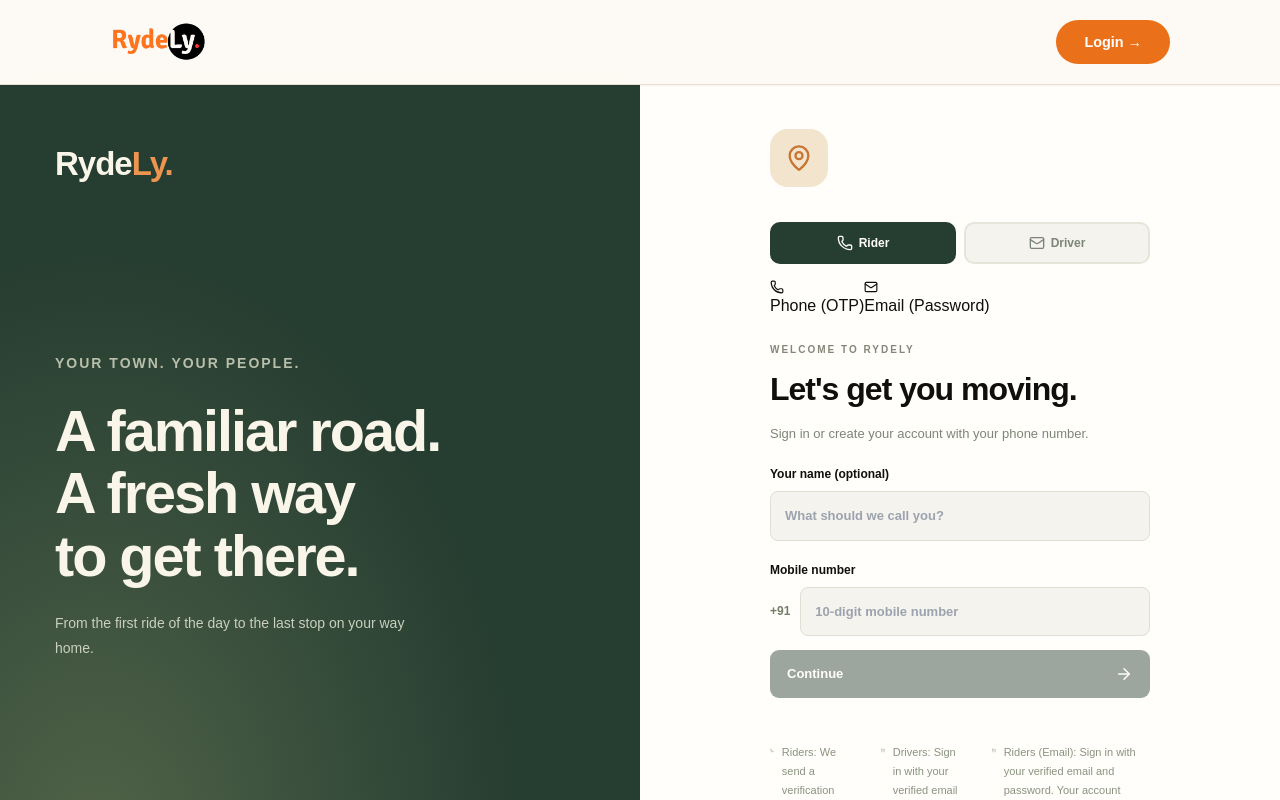
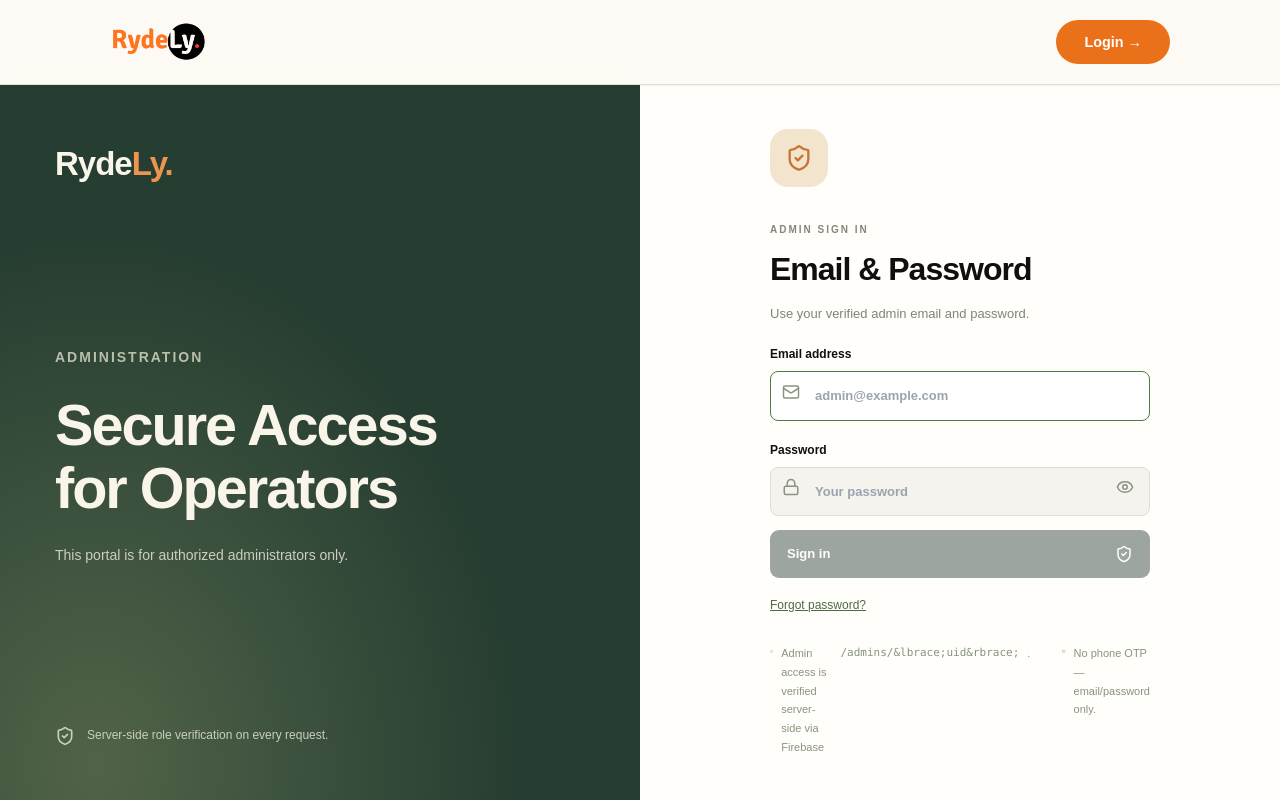
Before and after one commit to adithmv/RydeLy, a React (Vite) app in the folder frontend/: page /admin in a window 1280 px wide. Before the commit this address led to /login. Shown: the top 800 px of the page. Built offline with nearby package versions, Linux system fonts and the light colour scheme; no server answers.

Commit message:
login changing

```diff
--- a/frontend/src/App.tsx
+++ b/frontend/src/App.tsx
@@ -10,6 +10,7 @@
 
 import LandingPage from "@/pages/LandingPage";
 import LoginPage from "@/pages/LoginPage";
+import AdminLoginPage from "@/pages/AdminLoginPage";
 import HomePage from "@/pages/HomePage";
 import DriverListingPage from "@/pages/DriverListingPage";
 import DriverRegistrationPage from "@/pages/DriverRegistrationPage";
@@ -28,6 +29,7 @@
   const { pathname } = useLocation();
   const hideFooter =
     pathname === "/admin" ||
+    pathname === "/admin/dashboard" ||
     pathname === "/home" ||
     pathname === "/driver/portal";
 
@@ -50,6 +52,16 @@
         <Route
           path="/register"
           element={<DriverRegistrationPage />}
+        />
+
+        {/* Admin login — hidden route, no nav links */}
+        <Route
+          path="/admin"
+          element={
+            <ProtectedRoute redirectIfAuth>
+              <AdminLoginPage />
+            </ProtectedRoute>
+          }
         />
 
         {/* Commuter routes — must be logged in */}
@@ -86,9 +98,9 @@
             </ProtectedRoute>
           }
         />
-        {/* Admin routes — must be logged in AND admin */}
+        {/* Admin dashboard — must be logged in AND admin */}
         <Route
-          path="/admin"
+          path="/admin/dashboard"
           element={
             <ProtectedRoute requireAuth requireAdmin>
               <Suspense
--- a/frontend/src/components/ProtectedRoute.tsx
+++ b/frontend/src/components/ProtectedRoute.tsx
@@ -22,7 +22,7 @@
 
   // Already logged in trying to visit /login or /register
   if (redirectIfAuth && isLoggedIn) {
-    if (isAdmin) return <Navigate to="/admin" replace />;
+    if (isAdmin) return <Navigate to="/admin/dashboard" replace />;
     if (isDriver) return <Navigate to="/driver/portal" replace />;
     return <Navigate to="/home" replace />;
   }
--- /dev/null
+++ b/frontend/src/pages/AdminLoginPage.tsx
@@ -0,0 +1,199 @@
+import { useState } from "react";
+import { useNavigate } from "react-router-dom";
+import { Mail, Lock, Eye, EyeOff, ShieldCheck, AlertCircle } from "lucide-react";
+import { getFirebaseAuth } from "@/lib/firebase";
+import { loginToken } from "@/lib/live";
+import { request } from "@/lib/http";
+import { useApp } from "@/context/app-state";
+import "./live.css";
+
+export default function AdminLoginPage() {
+  const navigate = useNavigate();
+  const { refreshSession } = useApp();
+
+  const [email, setEmail] = useState("");
+  const [password, setPassword] = useState("");
+  const [showPassword, setShowPassword] = useState(false);
+  const [error, setError] = useState("");
+  const [busy, setBusy] = useState(false);
+  const [forgot, setForgot] = useState(false);
+  const [forgotEmail, setForgotEmail] = useState("");
+
+  const handleLogin = async (e: React.FormEvent) => {
+    e.preventDefault();
+    setBusy(true);
+    setError("");
+    try {
+      const auth = getFirebaseAuth();
+      const result = await import("firebase/auth").then(m => m.signInWithEmailAndPassword(auth, email.trim(), password));
+      if (!result.user.emailVerified) {
+        setError("Please verify your email before signing in.");
+        await import("firebase/auth").then(m => m.signOut(auth));
+        return;
+      }
+      await loginToken(await result.user.getIdToken());
+      await import("firebase/auth").then(m => m.signOut(auth));
+      const loggedInUser = await refreshSession();
+      if (!loggedInUser) throw new Error("Your session could not be established. Please retry.");
+      // Admin login: only allow if role is admin
+      if (loggedInUser.role !== "admin") {
+        setError("Admin access required. This account does not have admin privileges.");
+        await request("/auth/logout", { method: "POST" });
+        return;
+      }
+      navigate("/admin/dashboard", { replace: true });
+    } catch (err: unknown) {
+      const message = err instanceof Error ? err.message : "Sign in failed";
+      if (message.includes("auth/user-not-found") || message.includes("auth/wrong-password") || message.includes("auth/invalid-credential")) {
+        setError("Invalid email or password");
+      } else {
+        setError(message);
+      }
+    } finally {
+      setBusy(false);
+    }
+  };
+
+  const handleForgotPassword = async (e: React.FormEvent) => {
+    e.preventDefault();
+    setBusy(true);
+    setError("");
+    try {
+      const auth = getFirebaseAuth();
+      await import("firebase/auth").then(m => m.sendPasswordResetEmail(auth, forgotEmail.trim()));
+      setError("Password reset email sent. Check your inbox.");
+      setForgot(false);
+      setForgotEmail("");
+    } catch (err) {
+      setError(err instanceof Error ? err.message : "Could not send reset email");
+    } finally {
+      setBusy(false);
+    }
+  };
+
+  return (
+    <main className="live-login">
+      <section className="login-story">
+        <span className="login-wordmark">
+          Ryde<span>Ly.</span>
+        </span>
+        <div>
+          <p className="live-eyebrow">ADMINISTRATION</p>
+          <h1>
+            Secure Access
+            <br />for Operators
+          </h1>
+          <p>
+            This portal is for authorized administrators only.
+          </p>
+        </div>
+        <p>
+          <ShieldCheck size={20} /> Server-side role verification on every request.
+        </p>
+      </section>
+      <section className="login-form-panel">
+        <div className="login-form-wrap">
+          <span className="login-icon">
+            <ShieldCheck size={28} />
+          </span>
+
+          <p className="live-eyebrow">ADMIN SIGN IN</p>
+          <h2>{forgot ? "Reset Password" : "Email & Password"}</h2>
+          <p className="live-muted">
+            {forgot
+              ? "Enter your admin email to receive a password reset link."
+              : "Use your verified admin email and password."}
+          </p>
+
+          {!forgot && (
+            <form onSubmit={handleLogin}>
+              <label>
+                Email address
+                <div className="input-with-icon">
+                  <Mail size={18} />
+                  <input
+                    type="email"
+                    value={email}
+                    onChange={(e) => setEmail(e.target.value)}
+                    autoComplete="email"
+                    placeholder="admin@example.com"
+                    required
+                    disabled={busy}
+                    autoFocus
+                  />
+                </div>
+              </label>
+              <label>
+                Password
+                <div className="input-with-icon">
+                  <Lock size={18} />
+                  <input
+                    type={showPassword ? "text" : "password"}
+                    value={password}
+                    onChange={(e) => setPassword(e.target.value)}
+                    autoComplete="current-password"
+                    placeholder="Your password"
+                    required
+                    disabled={busy}
+                  />
+                  <button
+                    type="button"
+                    onClick={() => setShowPassword(!showPassword)}
+                    className="toggle-password"
+                    aria-label={showPassword ? "Hide password" : "Show password"}
+                  >
+                    {showPassword ? <EyeOff size={18} /> : <Eye size={18} />}
+                  </button>
+                </div>
+              </label>
+              <button className="live-primary" disabled={busy || !email || !password}>
+                {busy ? "Signing in…" : "Sign in"} <ShieldCheck size={18} />
+              </button>
+              <button type="button" className="live-link" disabled={busy} onClick={() => { setForgot(true); setError(""); }}>
+                Forgot password?
+              </button>
+            </form>
+          )}
+
+          {forgot && (
+            <form onSubmit={handleForgotPassword}>
+              <label>
+                Email address
+                <div className="input-with-icon">
+                  <Mail size={18} />
+                  <input
+                    type="email"
+                    value={forgotEmail}
+                    onChange={(e) => setForgotEmail(e.target.value)}
+                    autoComplete="email"
+                    placeholder="admin@example.com"
+                    required
+                    disabled={busy}
+                    autoFocus
+                  />
+                </div>
+              </label>
+              <button className="live-primary" disabled={busy || !forgotEmail}>
+                {busy ? "Sending…" : "Send reset link"} <ShieldCheck size={18} />
+              </button>
+              <button type="button" className="live-link" disabled={busy} onClick={() => { setForgot(false); setError(""); }}>
+                <AlertCircle size={14} /> Back to sign in
+              </button>
+            </form>
+          )}
+
+          {error && (
+            <p role="alert" className="live-error">
+              {error}
+            </p>
+          )}
+          <p className="login-footnote">
+            <ShieldCheck size={15} /> Admin access is verified server-side via Firebase <code>/admins/&lbrace;uid&rbrace;</code>.
+            <br />
+            <Mail size={15} style={{ marginLeft: "24px", verticalAlign: "middle" }} /> No phone OTP — email/password only.
+          </p>
+        </div>
+      </section>
+    </main>
+  );
+}
--- a/frontend/src/pages/LoginPage.tsx
+++ b/frontend/src/pages/LoginPage.tsx
@@ -107,16 +107,16 @@
         });
       await signOut(getFirebaseAuth());
       const user = await refreshSession();
+      console.log("[PhoneLogin] Backend returned role:", user?.role, "full user:", user);
       if (!user)
         throw new Error("Your session could not be established. Please retry.");
-      navigate(
-        user.role === "admin"
-          ? "/admin"
+      const targetRoute = user.role === "admin"
+        ? "/admin/dashboard"
         : user.role === "driver"
           ? "/driver/portal"
-            : "/home",
-        { replace: true },
-      );
+          : "/home";
+      console.log("[PhoneLogin] Navigating to:", targetRoute);
+      navigate(targetRoute, { replace: true });
     } catch (err) {
       setError(
         err instanceof Error ? err.message : "The code could not be verified",
@@ -150,16 +150,16 @@
       await loginToken(await user.getIdToken());
       await signOutRider();
       const loggedInUser = await refreshSession();
+      console.log("[RiderEmailLogin] Backend returned role:", loggedInUser?.role, "full user:", loggedInUser);
       if (!loggedInUser)
         throw new Error("Your session could not be established. Please retry.");
-      navigate(
-        loggedInUser.role === "admin"
-          ? "/admin"
+      const targetRoute = loggedInUser.role === "admin"
+        ? "/admin/dashboard"
         : loggedInUser.role === "driver"
           ? "/driver/portal"
-            : "/home",
-        { replace: true },
-      );
+          : "/home";
+      console.log("[RiderEmailLogin] Navigating to:", targetRoute);
+      navigate(targetRoute, { replace: true });
     } catch (err: unknown) {
       const message = err instanceof Error ? err.message : "Sign in failed";
       if (message.includes("auth/user-not-found") || message.includes("auth/wrong-password") || message.includes("auth/invalid-credential")) {
@@ -177,7 +177,7 @@
     setBusy(true);
     setError("");
     try {
-      const user = await signUpRiderWithEmail(riderEmail.trim(), riderPassword);
+      await signUpRiderWithEmail(riderEmail.trim(), riderPassword);
       setError("Verification email sent. Please check your inbox and verify your email before signing in.");
       setRiderStep("email_login");
     } catch (err: unknown) {
@@ -226,16 +226,17 @@
       await loginToken(await user.getIdToken());
       await signOutDriver();
       const loggedInUser = await refreshSession();
+      // Debug: log the role returned from backend
+      console.log("[DriverLogin] Backend returned role:", loggedInUser?.role, "full user:", loggedInUser);
       if (!loggedInUser)
         throw new Error("Your session could not be established. Please retry.");
-      navigate(
-        loggedInUser.role === "admin"
-          ? "/admin"
+      const targetRoute = loggedInUser.role === "admin"
+        ? "/admin/dashboard"
         : loggedInUser.role === "driver"
           ? "/driver/portal"
-            : "/home",
-        { replace: true },
-      );
+          : "/home";
+      console.log("[DriverLogin] Navigating to:", targetRoute);
+      navigate(targetRoute, { replace: true });
     } catch (err: unknown) {
       const message = err instanceof Error ? err.message : "Sign in failed";
       if (message.includes("auth/user-not-found") || message.includes("auth/wrong-password") || message.includes("auth/invalid-credential")) {
```
Also changed, not shown: 2 other files (tests, documents, lock files or other folders). Lines whose indentation alone changed are shown as unchanged.
